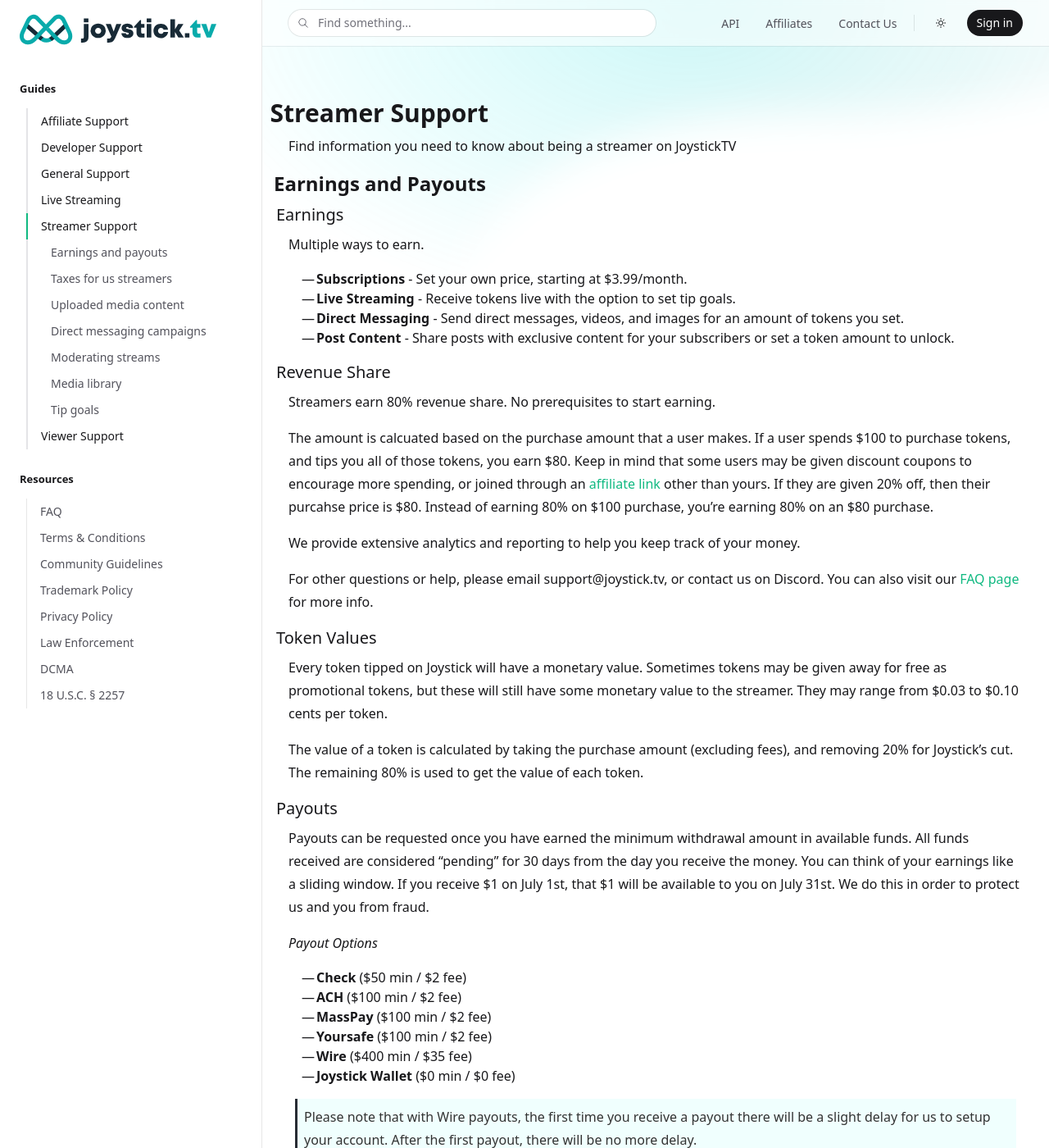
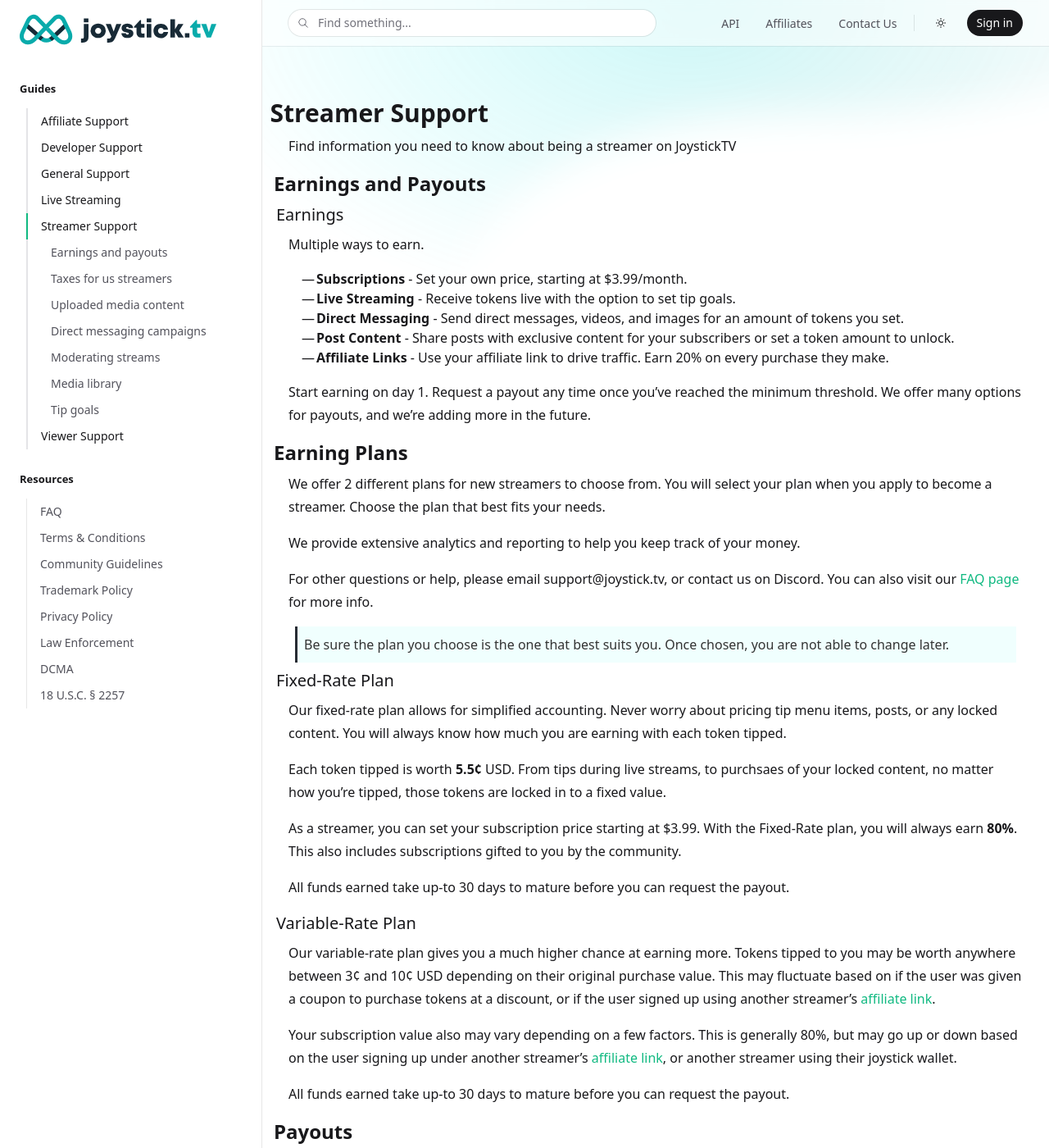
Before and after one commit to joysticktv/joysticktv.github.io, a Jekyll site: the page built from streamer_support.md, in a window 1280 px wide and 1400 px high. Shown: the whole window at 82% size. Built offline with Jekyll 4.4.1, drawn with Linux system fonts in a browser that asks for light colours; nearby versions of some CDN libraries; comment, search, counter and statistics services are not loaded; some of the changed text lies outside the part shown.

Commit message:
Updating the guides on earnings to reflect the new plans

```diff
--- a/streamer_support.md
+++ b/streamer_support.md
@@ -28,31 +28,55 @@
 * **Live Streaming** - Receive tokens live with the option to set tip goals.
 * **Direct Messaging** - Send direct messages, videos, and images for an amount of tokens you set.
 * **Post Content** - Share posts with exclusive content for your subscribers or set a token amount to unlock.
+* **Affiliate Links** - Use your affiliate link to drive traffic. Earn 20% on every purchase they make.
 
-### Revenue Share
+Start earning on day 1. Request a payout any time once you've reached the minimum threshold.
+We offer many options for payouts, and we're adding more in the future.
 
-Streamers earn 80% revenue share. No prerequisites to start earning.
+## Earning Plans
 
-The amount is calcuated based on the purchase amount that a user makes. If a user spends $100 to purchase tokens, and tips you all of those tokens, you earn $80. Keep in mind that some users may be given discount coupons to encourage more spending, or joined through an [affiliate link](/affiliate_support) other than yours. If they are given 20% off, then their purcahse price is $80. Instead of earning 80% on $100 purchase, you're earning 80% on an $80 purchase.
+We offer 2 different plans for new streamers to choose from. You will select your plan
+when you apply to become a streamer. Choose the plan that best fits your needs.
 
 We provide extensive analytics and reporting to help you keep track of your money.
 
 For other questions or help, please email support@joystick.tv, or contact us on Discord. You can also visit our [FAQ page](/faq) for more info.
 
-### Token Values
+> Be sure the plan you choose is the one that best suits you. Once chosen, you are not able to change later.
 
-Every token tipped on Joystick will have a monetary value. Sometimes tokens may be given away for free as promotional tokens, but these will still have some monetary value to the streamer. They may range from $0.03 to $0.10 cents per token.
+### Fixed-Rate Plan
 
-The value of a token is calculated by taking the purchase amount (excluding fees), and removing 20% for Joystick's cut. The remaining 80% is used to get the value of each token.
+Our fixed-rate plan allows for simplified accounting. Never worry about pricing tip menu items,
+posts, or any locked content. You will always know how much you are earning with each token
+tipped.
 
-### Payouts
+Each token tipped is worth **5.5¢** USD. From tips during live streams, to purchsaes of your locked content, no matter how you're tipped, those tokens are locked in to a fixed value.
 
-Payouts can be requested once you have earned the minimum withdrawal amount in available funds. All funds received are considered "pending" for 30 days from the day you receive the money. You can think of your earnings like a sliding window. If you receive $1 on July 1st, that $1 will be available to you on July 31st. We do this in order to protect us and you from fraud.
+As a streamer, you can set your subscription price starting at $3.99. With the Fixed-Rate plan,
+you will always earn **80%**. This also includes subscriptions gifted to you by the community.
+
+All funds earned take up-to 30 days to mature before you can request the payout.
+
+### Variable-Rate Plan
+
+Our variable-rate plan gives you a much higher chance at earning more. Tokens tipped to you
+may be worth anywhere between 3¢ and 10¢ USD depending on their original purchase value.
+This may fluctuate based on if the user was given a coupon to purchase tokens at a discount,
+or if the user signed up using another streamer's [affiliate link](/affiliate_support).
+
+Your subscription value also may vary depending on a few factors. This is generally 80%, but
+may go up or down based on the user signing up under another streamer's [affiliate link](/affiliate_support), or another streamer using their joystick wallet.
+
+All funds earned take up-to 30 days to mature before you can request the payout.
+
+## Payouts
+
+Payouts can be requested once you have earned the minimum withdrawal amount in available funds. All funds received are considered "pending" for up-to 30 days from the day you receive the money. You can think of your earnings like a sliding window. If you receive $1 on July 1st, that $1 will be available to you on July 31st. We do this in order to help protect us and you from fraud.
 
 *Payout Options*
 * **Check** ($50 min / $2 fee)
 * **ACH** ($100 min / $2 fee)
-* **MassPay** ($100 min / $2 fee)
+* **MassPay** (currently unavailable)
 * **Yoursafe** ($100 min / $2 fee)
 * **Wire** ($400 min / $35 fee)
 * **Joystick Wallet** ($0 min / $0 fee)
@@ -85,6 +109,8 @@
 > A $5 fee may be added if we’re unable to process your ACH deposit due to incorrect information.
 
 **MassPay**
+
+> NOTE: our MassPay option is currently unavailable.
 
 MassPay [https://www.masspay.io/](https://www.masspay.io/) is a service for receiving funds that works like a bank account. You **do not** need to create a MassPay account. We create the account for you when you request a payout. We transfer funds directly to your MassPay account. Once a payout request is processed, this is sent within 1 business day.
 
```
